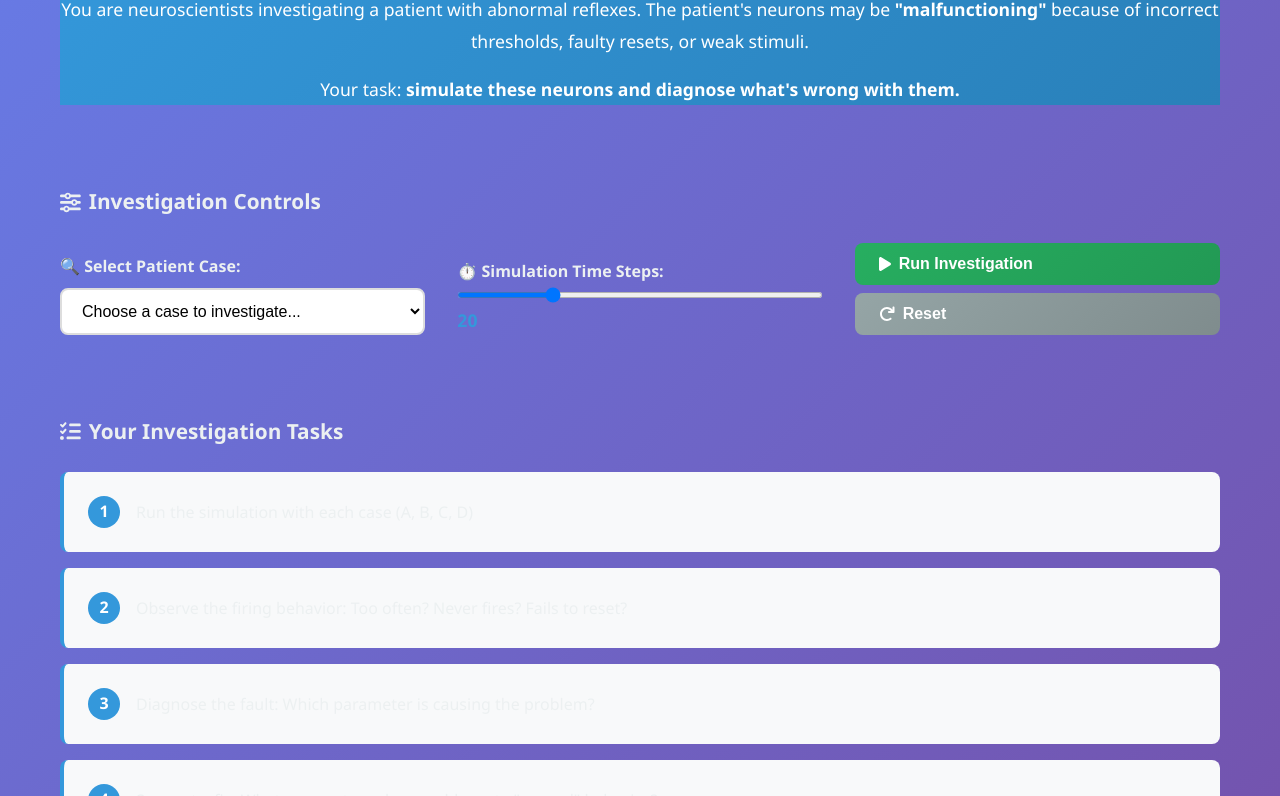
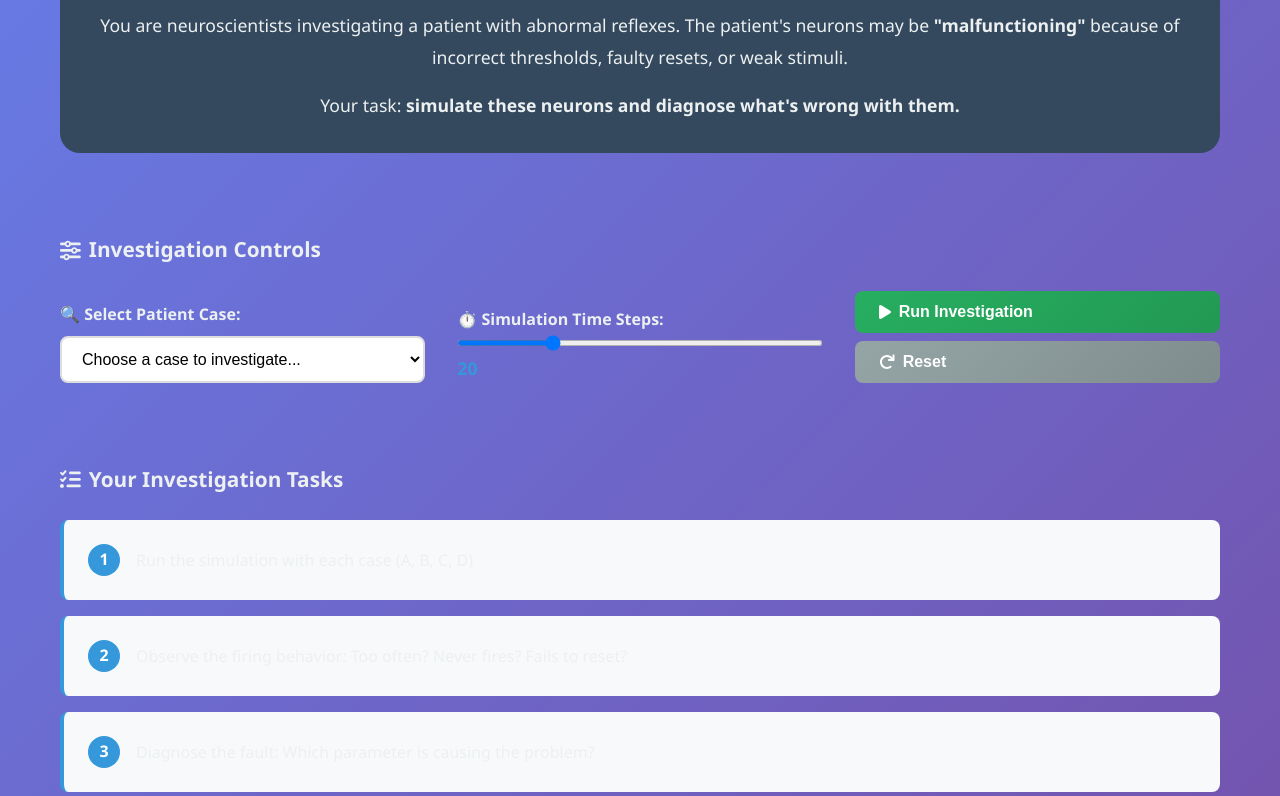
Before and after one commit to raghav-awasty/neural-detective, a plain HTML site: page src/index.html in a window 1280 px wide. Shown: the part 253-1049 px from the top of the page. Drawn offline with nearby package versions, Linux system fonts and the light colour scheme.

Commit message:
Improve story card design with cohesive dark theme

```diff
--- a/public/css/styles.css
+++ b/public/css/styles.css
@@ -84,9 +84,11 @@ body {
 
 /* Story Card */
 .story-card {
-    background: linear-gradient(135deg, #3498db, #2980b9);
-    color: white;
+    background: #34495e;
+    color: #ecf0f1;
     text-align: center;
+    border-radius: 20px;
+    padding: 1rem 1rem;
 }
 
 .story-card h2 {
```
